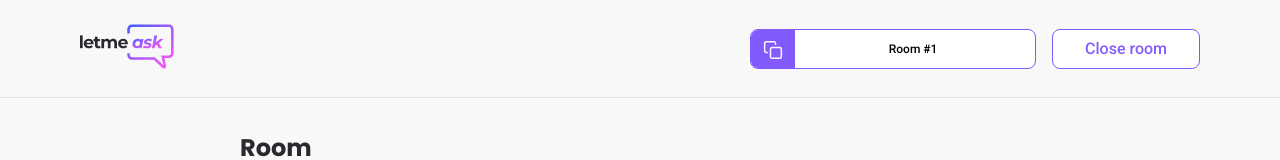
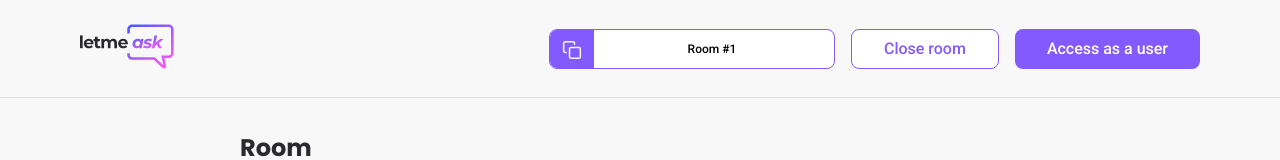
Before and after one commit to lucastenani/letmeask, a React (Create React App) app: page /admin/rooms/1 in a window 1280 px wide. Shown: the top 160 px of the page. Built offline with nearby package versions, Linux system fonts and the light colour scheme; no server answers; the database is empty.

Commit message:
Improving usability

```diff
--- a/src/pages/AdminRoom/index.tsx
+++ b/src/pages/AdminRoom/index.tsx
@@ -65,6 +65,9 @@ export function AdminRoom() {
             <Button isOutlined onClick={handleEndRoom}>
               Close room
             </Button>
+            <Link to={`/rooms/${roomId}`}>
+              <Button>Access as a user</Button>
+            </Link>
           </div>
         </div>
       </header>
--- a/src/pages/NewRoom/index.tsx
+++ b/src/pages/NewRoom/index.tsx
@@ -27,7 +27,7 @@ export function NewRoom() {
       authorId: user?.id,
     });
 
-    navigate(`/rooms/${firebaseRoom.key}`);
+    navigate(`/admin/rooms/${firebaseRoom.key}`);
   }
 
   return (
--- a/src/styles/room.scss
+++ b/src/styles/room.scss
@@ -17,6 +17,10 @@
       > div {
         display: flex;
         gap: 16px;
+
+        a {
+          text-decoration: none;
+        }
 
         button {
           height: 40px;
```
